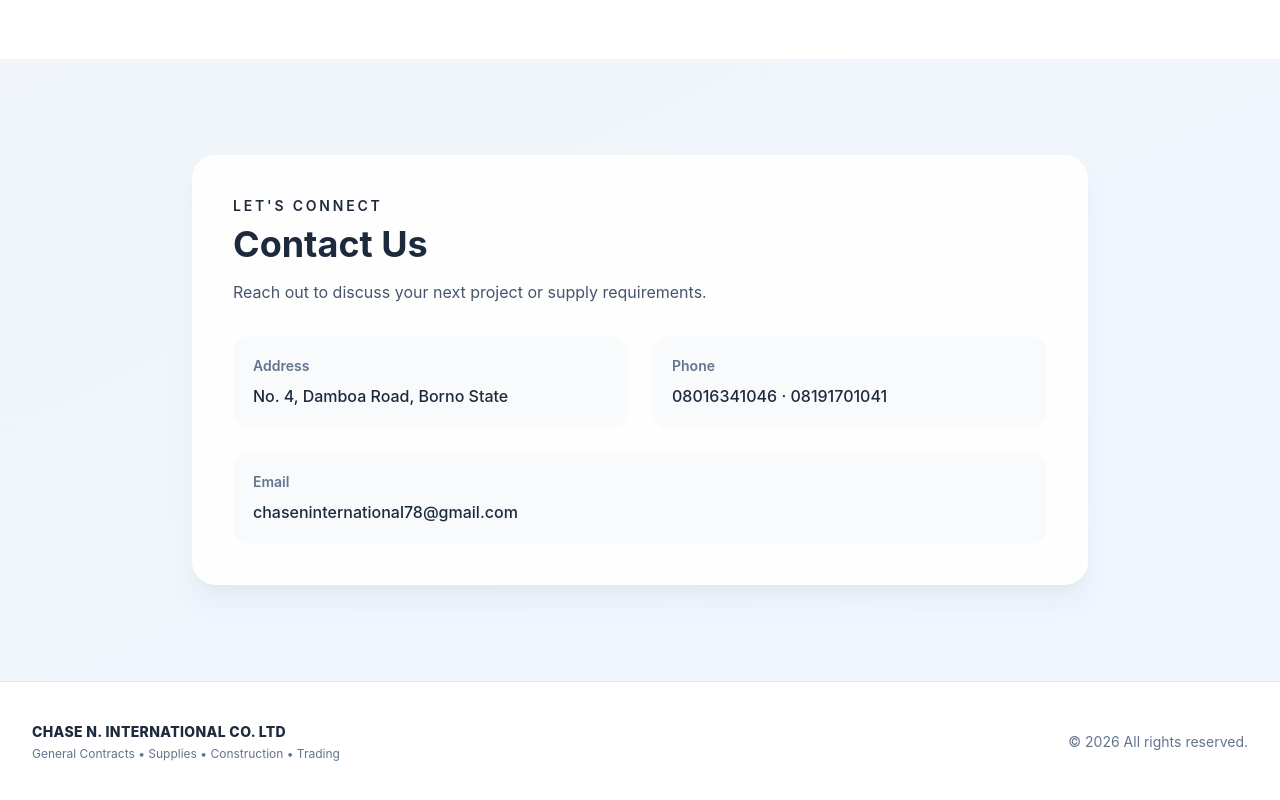
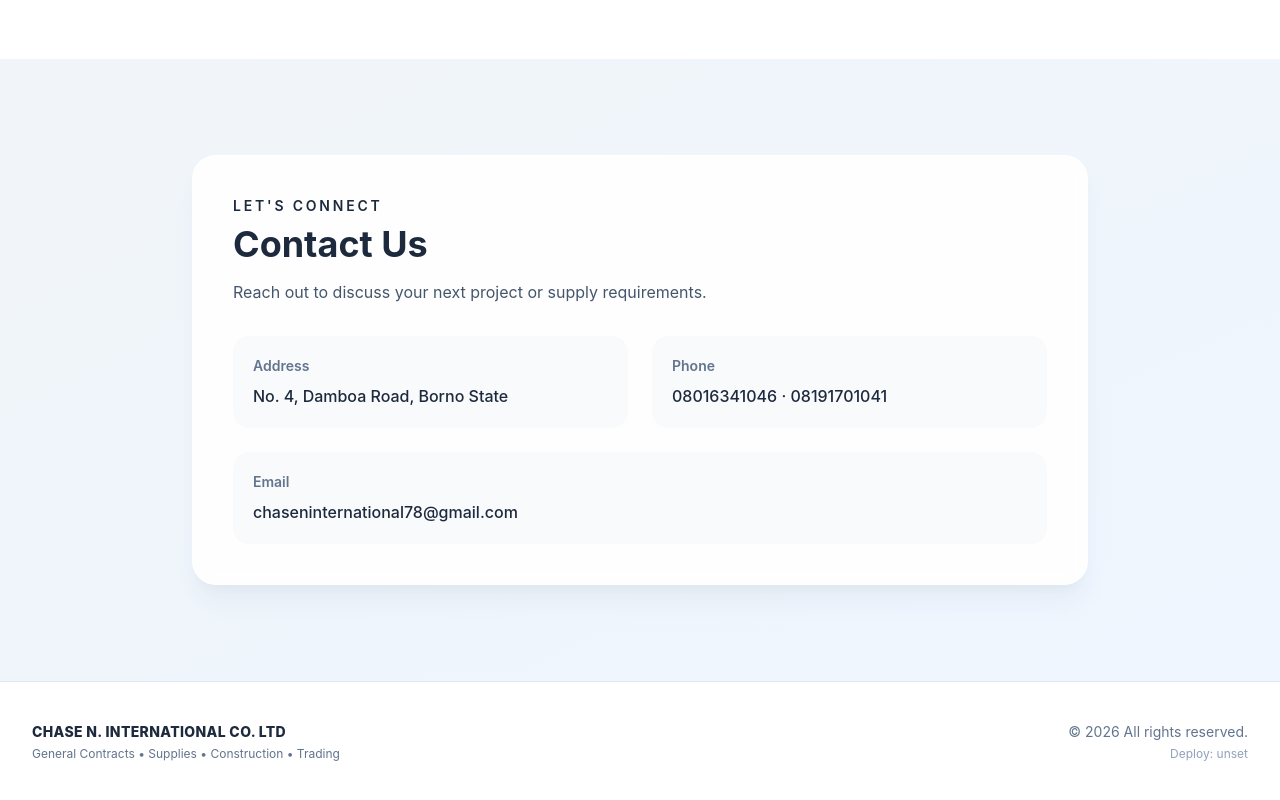
Before and after one commit to photon-e/chase-international, a Next.js app: page / in a window 1280 px wide. Shown: the part 2628-3428 px from the top of the page. Built offline with nearby package versions, Linux system fonts and the light colour scheme; no server answers.

Commit message:
Align Netlify config with Next.js runtime deployment

```diff
--- a/app/page.js
+++ b/app/page.js
@@ -6,6 +6,7 @@ import Projects from '@/components/Projects';
 import Contact from '@/components/Contact';
 import Footer from '@/components/Footer';
 import ScrollReveal from '@/components/ScrollReveal';
+
 
 export default function HomePage() {
   return (
--- a/components/Footer.js
+++ b/components/Footer.js
@@ -1,3 +1,9 @@
+const deploymentId =
+  process.env.COMMIT_REF ||
+  process.env.VERCEL_GIT_COMMIT_SHA ||
+  process.env.NEXT_PUBLIC_DEPLOYMENT_ID ||
+  'local';
+
 export default function Footer() {
   return (
     <footer className="border-t border-slate-200 bg-white py-10">
@@ -6,7 +12,10 @@ export default function Footer() {
           <p className="text-sm font-extrabold tracking-wide text-secondary">CHASE N. INTERNATIONAL CO. LTD</p>
           <p className="mt-1 text-xs text-slate-500">General Contracts • Supplies • Construction • Trading</p>
         </div>
-        <p className="text-sm text-slate-500">© {new Date().getFullYear()} All rights reserved.</p>
+        <div className="text-center sm:text-right">
+          <p className="text-sm text-slate-500">© {new Date().getFullYear()} All rights reserved.</p>
+          <p className="mt-1 text-xs text-slate-400">Deploy: {deploymentId.slice(0, 8)}</p>
+        </div>
       </div>
     </footer>
   );
```
Also changed, not shown: 2 other files (tests, documents, lock files or other folders).
